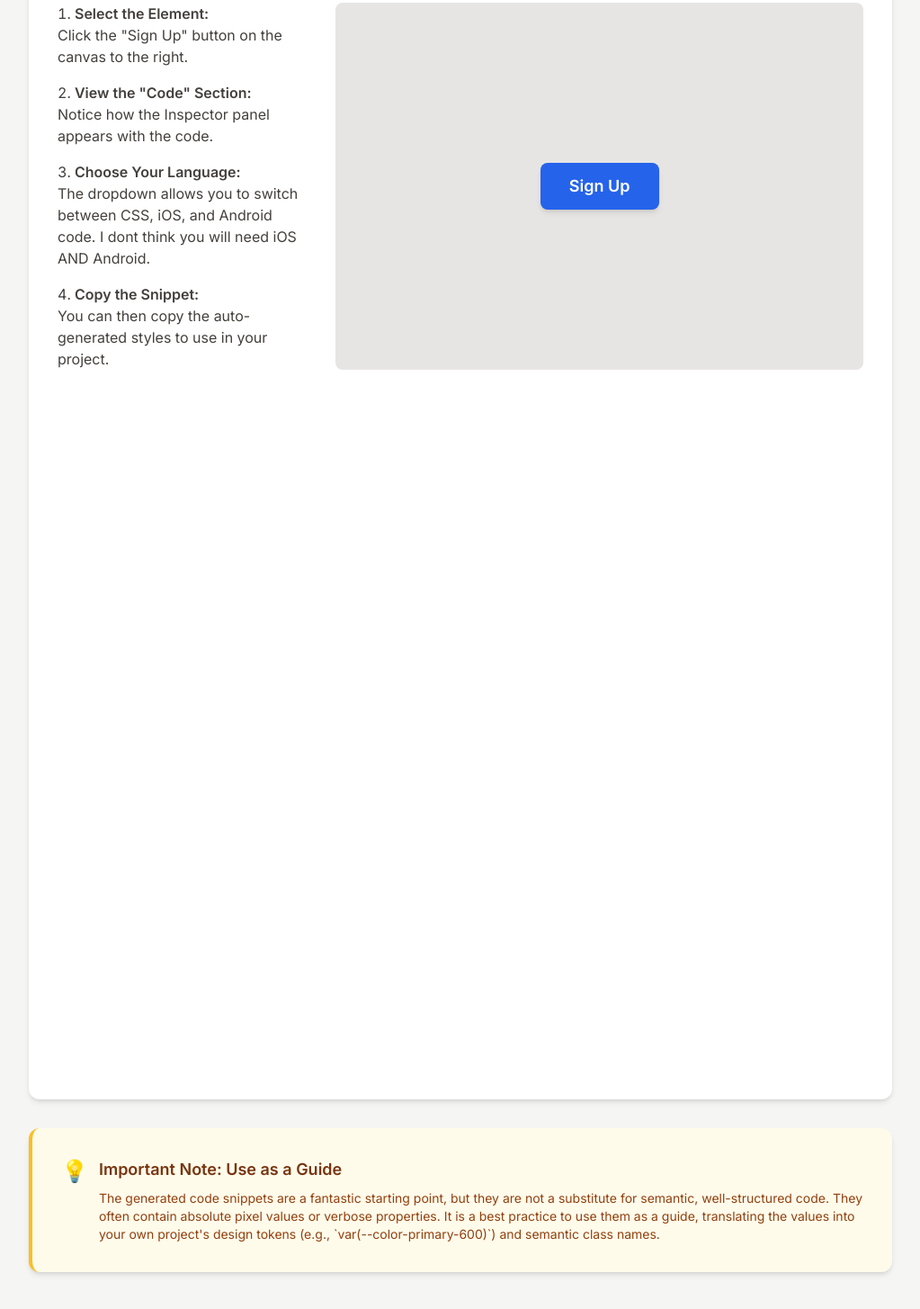
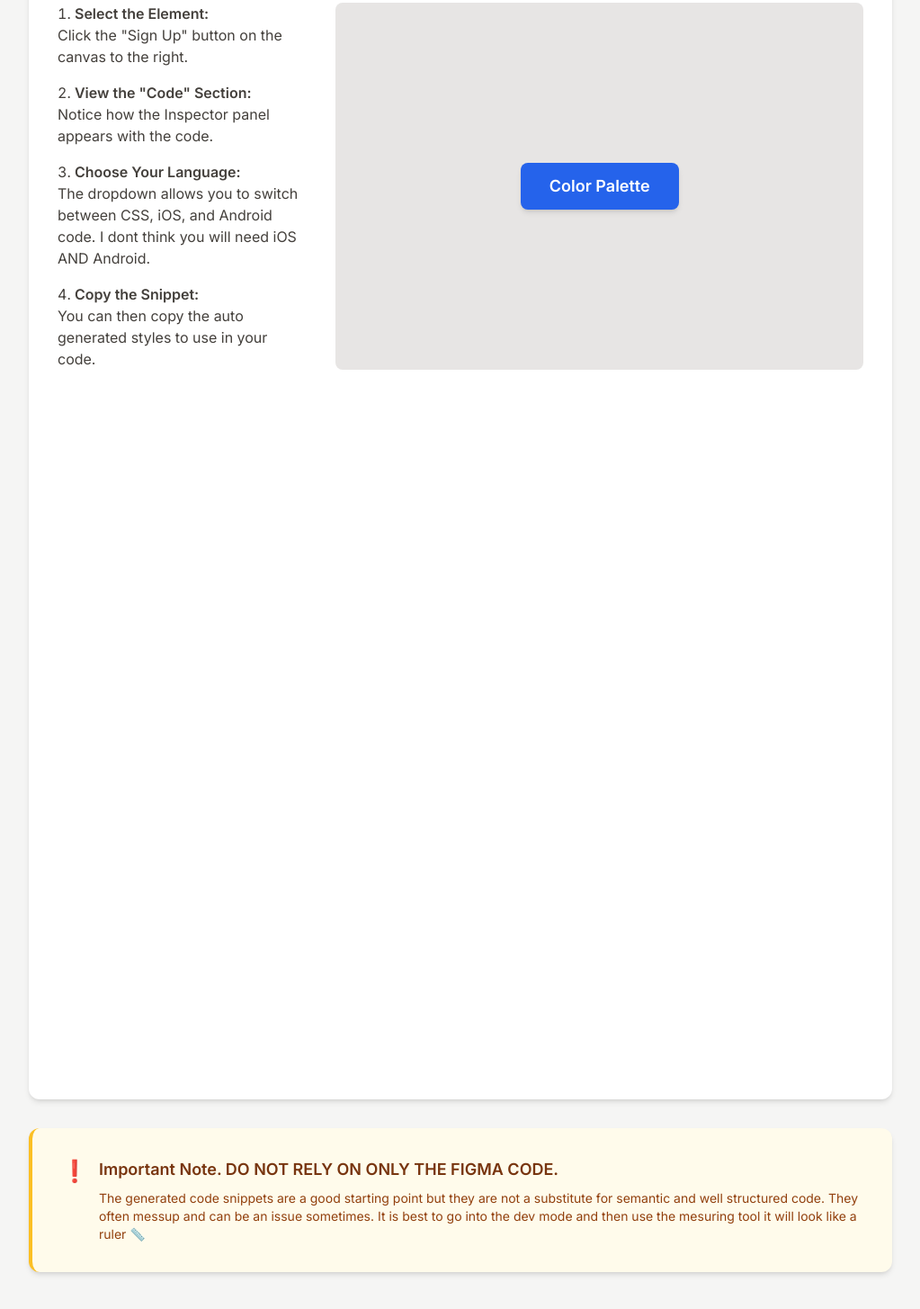
Before and after one commit to IR4JT/Personal, a plain HTML site: page index.html in a window 1280 px wide. Shown: the part 577-2032 px from the top of the page at 90% size, without its empty margins (128-1151 px from the left). Drawn offline with nearby package versions, Linux system fonts and the light colour scheme.

Commit message:
added text

```diff
--- a/index.html
+++ b/index.html
@@ -107,7 +107,7 @@
                         </li>
                         <li>
                             <span class="font-semibold">Copy the Snippet:</span>
-                            <br>You can then copy the auto-generated styles to use in your project.
+                            <br>You can then copy the auto generated styles to use in your code.
                         </li>
                     </ol>
                 </div>
@@ -116,7 +116,7 @@
                     <!-- Simulated Figma Canvas -->
                     <div id="sim-canvas" class="w-full h-full flex items-center justify-center">
                         <button id="sim-button" class="bg-blue-600 text-white font-semibold py-3 px-8 rounded-lg shadow-md hover:bg-blue-700 transition-colors cursor-pointer text-lg">
-                            Sign Up
+                            Color Palette
                         </button>
                     </div>
                 </div>
@@ -167,12 +167,12 @@
         <section id="best-practices" class="section-card bg-amber-50 border-l-4 border-amber-400">
             <div class="flex">
                 <div class="flex-shrink-0">
-                    <span class="text-2xl text-amber-500">💡</span>
+                    <span class="text-2xl text-amber-500">❗️</span>
                 </div>
                 <div class="ml-3">
-                    <h3 class="text-lg font-semibold text-amber-900">Important Note: Use as a Guide</h3>
+                    <h3 class="text-lg font-semibold text-amber-900">Important Note. DO NOT RELY ON ONLY THE FIGMA CODE.</h3>
                     <div class="mt-2 text-sm text-amber-800">
-                        <p>The generated code snippets are a fantastic starting point, but they are not a substitute for semantic, well-structured code. They often contain absolute pixel values or verbose properties. It is a best practice to use them as a guide, translating the values into your own project's design tokens (e.g., `var(--color-primary-600)`) and semantic class names.</p>
+                        <p>The generated code snippets are a good starting point but they are not a substitute for semantic and well structured code. They often messup and can be an issue sometimes. It is best to go into the dev mode and then use the mesuring tool it will look like a ruler 📏</p>
                     </div>
                 </div>
             </div>
```
